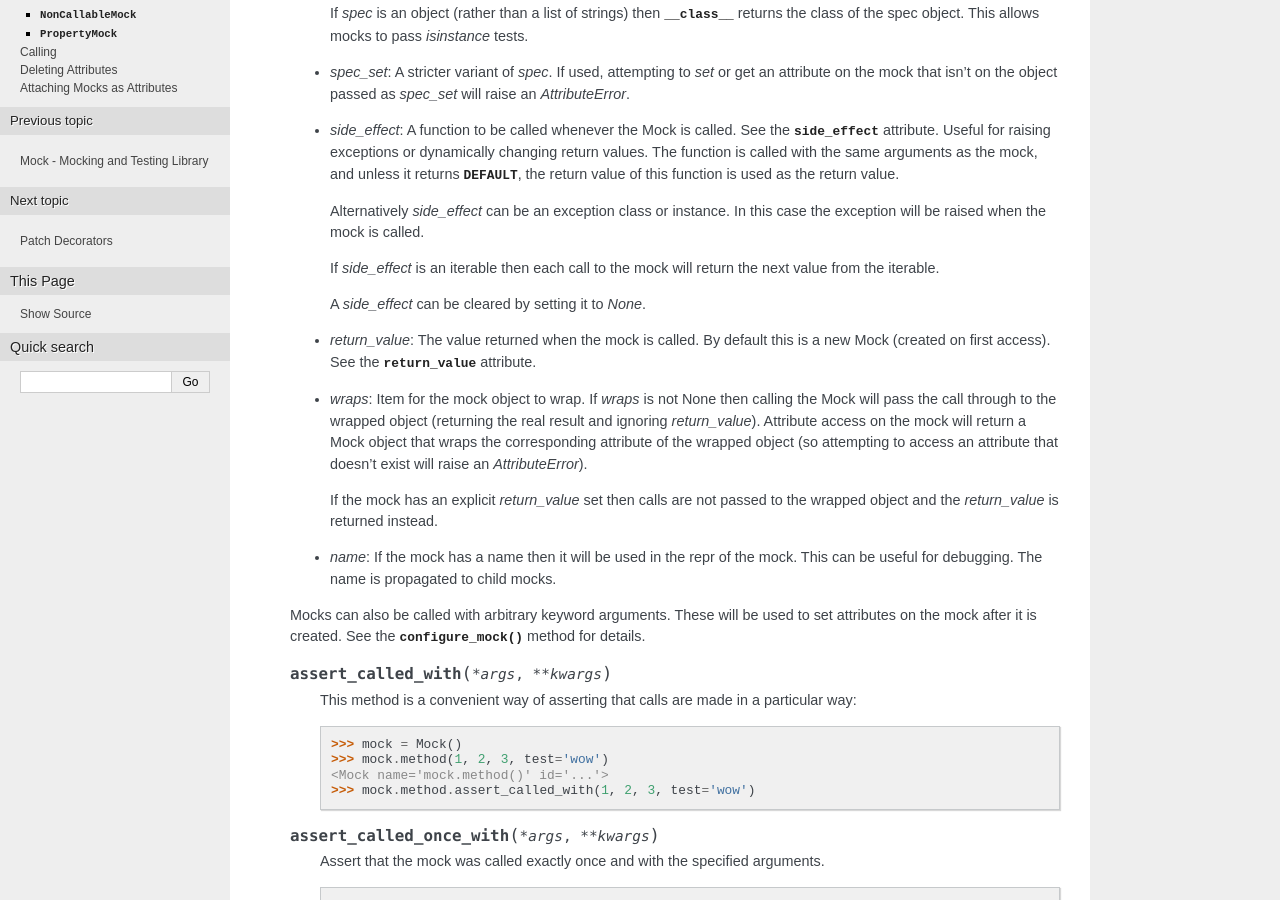
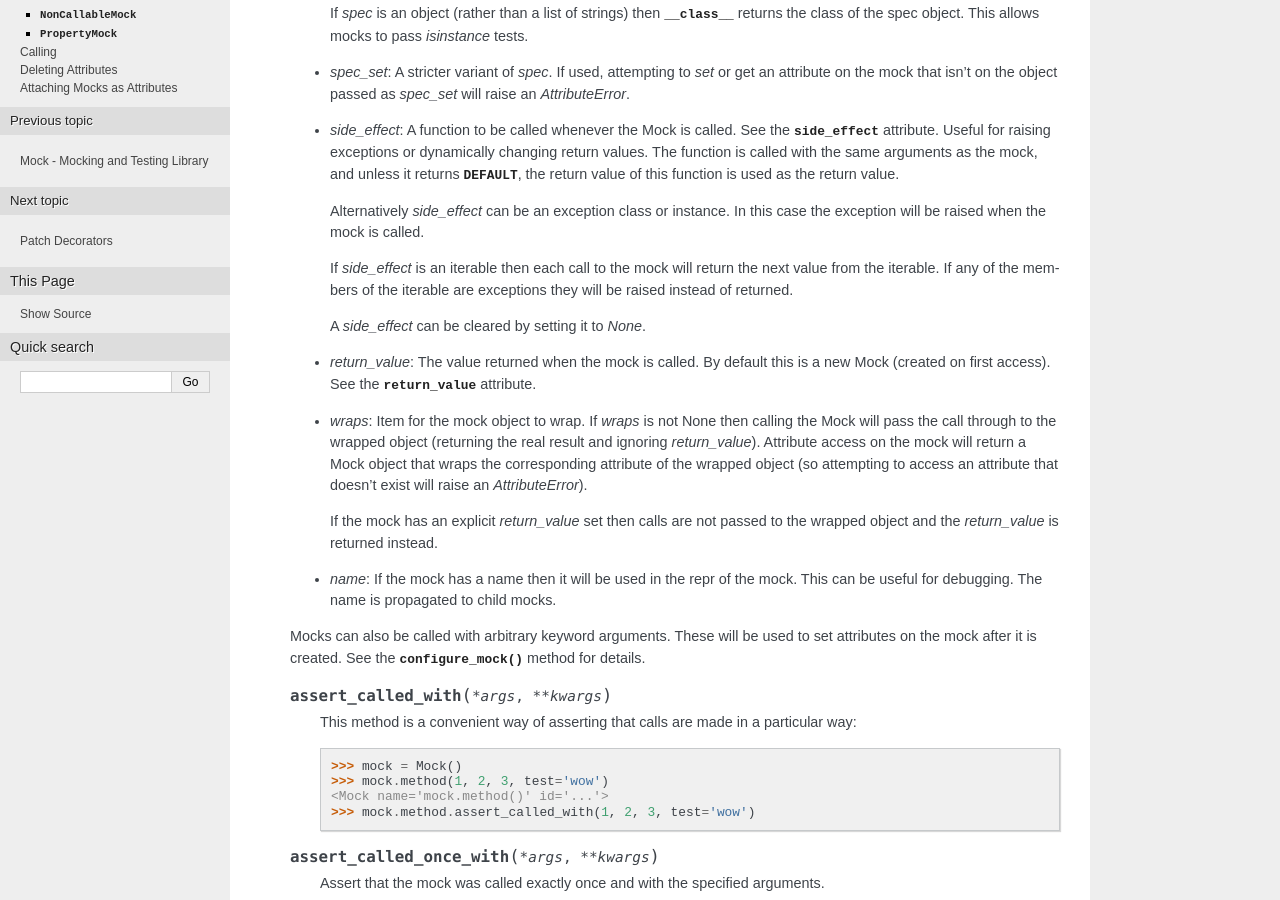
Before and after one commit to testing-cabal/mock, a Sphinx documentation site: the page built from docs/mock.txt, in a window 1280 px wide and 900 px high, scrolled down 483 px. Built offline with Sphinx 7.4.7, drawn with Linux system fonts in a browser that asks for light colours; some of the changed text lies outside the part shown.

Commit message:
Exceptions in iterable side_effect will be raised

```diff
--- a/docs/changelog.txt
+++ b/docs/changelog.txt
@@ -11,6 +11,8 @@ CHANGELOG
 * `PropertyMock` attributes are now standard `MagicMocks`
 * `create_autospec` works with attributes present in results of `dir` that
   can't be fetched from the object's class. Contributed by Konstantine Rybnikov
+* Any exceptions in an iterable `side_effect` will be raised instead of
+  returned
 
 
 2012/03/25 Version 1.0.0 alpha 1
--- a/docs/examples.txt
+++ b/docs/examples.txt
@@ -497,6 +497,11 @@ children of a `CopyingMock` will also have the type `CopyingMock`.
 
 Multiple calls with different effects
 =====================================
+
+.. note::
+
+    In mock 1.0 the handling of iterable `side_effect` was changed. Any
+    exceptions in the iterable will be raised instead of returned.
 
 Handling code that needs to behave differently on subsequent calls during the
 test can be tricky. For example you may have a function that needs to raise
--- a/docs/mock.txt
+++ b/docs/mock.txt
@@ -61,7 +61,8 @@ the `new_callable` argument to `patch`.
       this case the exception will be raised when the mock is called.
 
       If `side_effect` is an iterable then each call to the mock will return
-      the next value from the iterable.
+      the next value from the iterable. If any of the members of the iterable
+      are exceptions they will be raised instead of returned.
 
       A `side_effect` can be cleared by setting it to `None`.
 
@@ -728,6 +729,22 @@ a `StopIteration` is raised):
           ...
         StopIteration
 
+If any members of the iterable are exceptions they will be raised instead of
+returned:
+
+.. doctest::
+
+        >>> iterable = (33, ValueError, 66)
+        >>> m = MagicMock(side_effect=iterable)
+        >>> m()
+        33
+        >>> m()
+        Traceback (most recent call last):
+         ...
+        ValueError
+        >>> m()
+        66
+
 
 .. _deleting-attributes:
 
```
Also changed, not shown: mock.py (+7 -2 lines), 1 other file.
